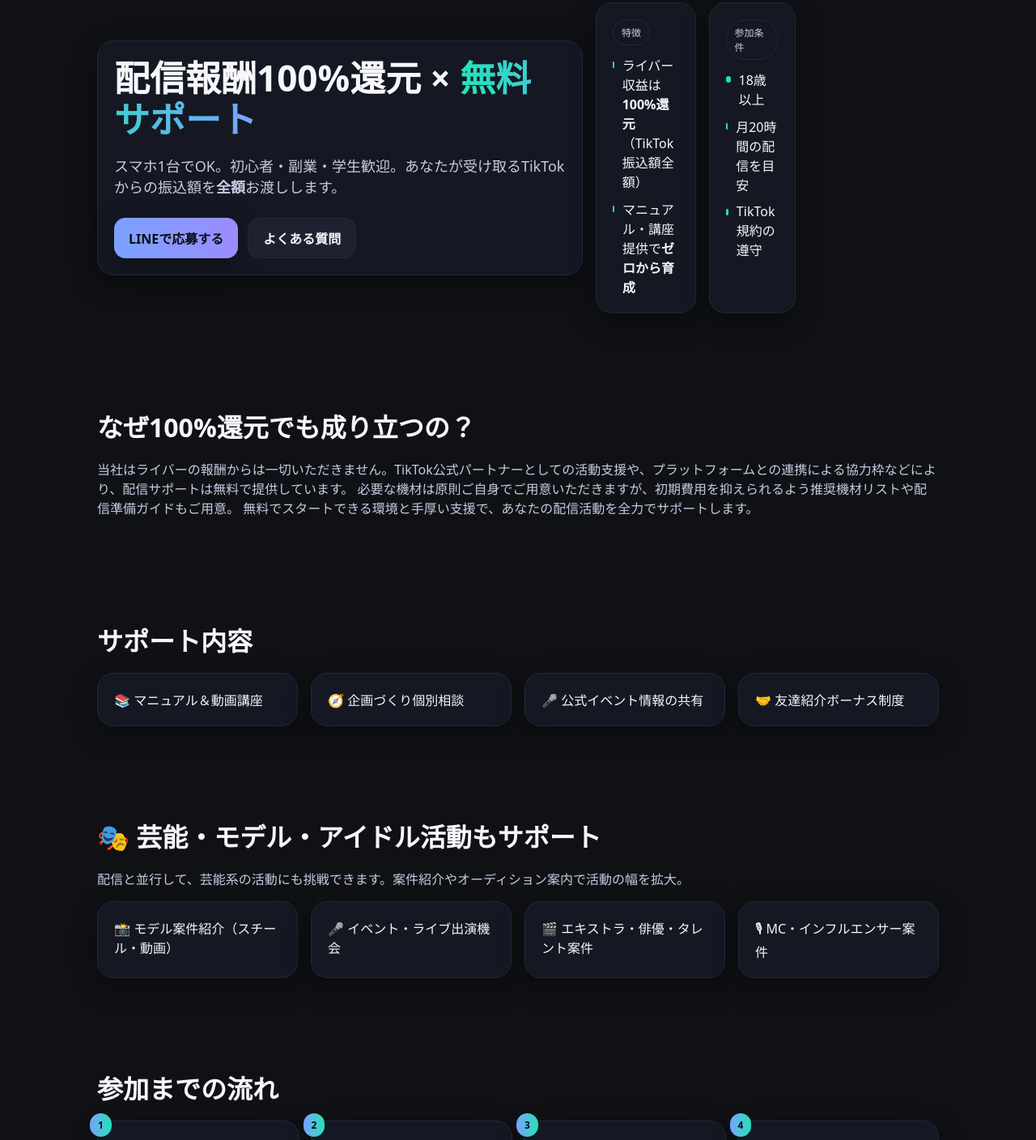
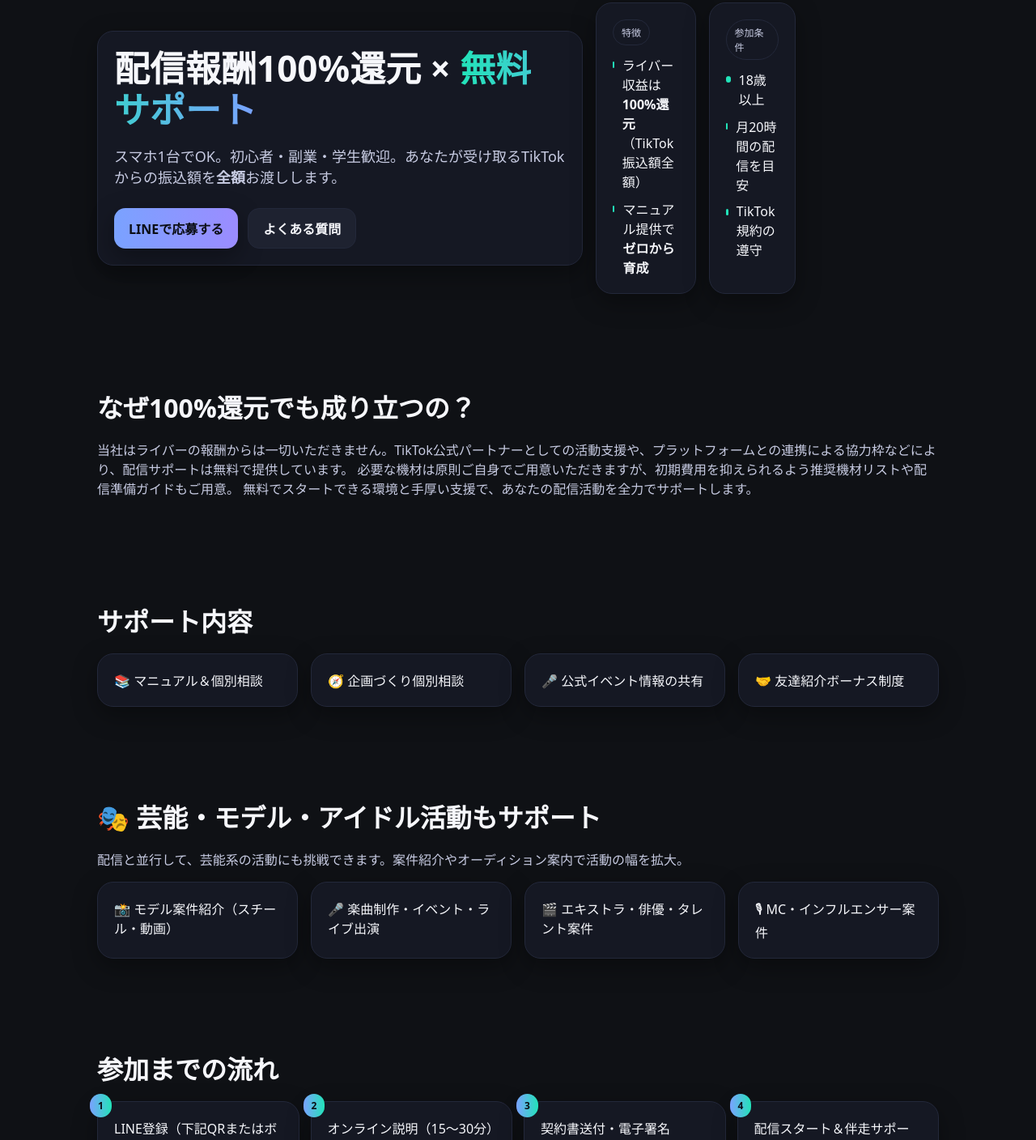
Before and after one commit to xronospro/index, a plain HTML site: page index.html in a window 1280 px wide. Shown: the part 160-1568 px from the top of the page at 81% size. Drawn offline with Linux system fonts and the light colour scheme.

Commit message:
Update index.html

```diff
--- a/index.html
+++ b/index.html
@@ -71,7 +71,7 @@
             <div class="pill">特徴</div>
             <ul class="list" style="margin-top:12px">
               <li><span class="dot"></span><div>ライバー収益は<strong>100%還元</strong>（TikTok振込額全額）</div></li>
-              <li><span class="dot"></span><div>マニュアル・講座提供で<strong>ゼロから育成</strong></div></li>
+              <li><span class="dot"></span><div>マニュアル提供で<strong>ゼロから育成</strong></div></li>
             </ul>
           </div>
           <div class="card">
@@ -97,7 +97,7 @@
       <div class="container">
         <h2>サポート内容</h2>
         <div class="grid" style="grid-template-columns:repeat(auto-fit,minmax(240px,1fr)); gap:16px">
-          <div class="card">📚 マニュアル＆動画講座</div>
+          <div class="card">📚 マニュアル＆個別相談</div>
           <div class="card">🧭 企画づくり個別相談</div>
           <div class="card">🎤 公式イベント情報の共有</div>
           <div class="card">🤝 友達紹介ボーナス制度</div>
@@ -112,7 +112,7 @@
         <p class="muted">配信と並行して、芸能系の活動にも挑戦できます。案件紹介やオーディション案内で活動の幅を拡大。</p>
         <div class="roles">
           <div class="card">📸 モデル案件紹介（スチール・動画）</div>
-          <div class="card">🎤 イベント・ライブ出演機会</div>
+          <div class="card">🎤 楽曲制作・イベント・ライブ出演</div>
           <div class="card">🎬 エキストラ・俳優・タレント案件</div>
           <div class="card">🎙 MC・インフルエンサー案件</div>
         </div>
@@ -159,7 +159,7 @@
         <h2>よくある質問</h2>
         <div class="faq">
           <details><summary>本当に100%還元ですか？</summary><p class="muted">はい。TikTokから当社へ振り込まれるライバー分を全額お渡しします。</p></details>
-          <details><summary>初心者でも大丈夫？</summary><p class="muted">大丈夫です。ゼロから学べるマニュアルと講座、個別相談をご用意しています。</p></details>
+          <details><summary>初心者でも大丈夫？</summary><p class="muted">大丈夫です。ゼロから学べるマニュアルと個別相談をご用意しています。</p></details>
           <details><summary>他事務所に所属しています。</summary><p class="muted">他社規約とTikTok規約に抵触がなければ問題ありません。ご不明点はご相談ください。</p></details>
         </div>
       </div>
```
